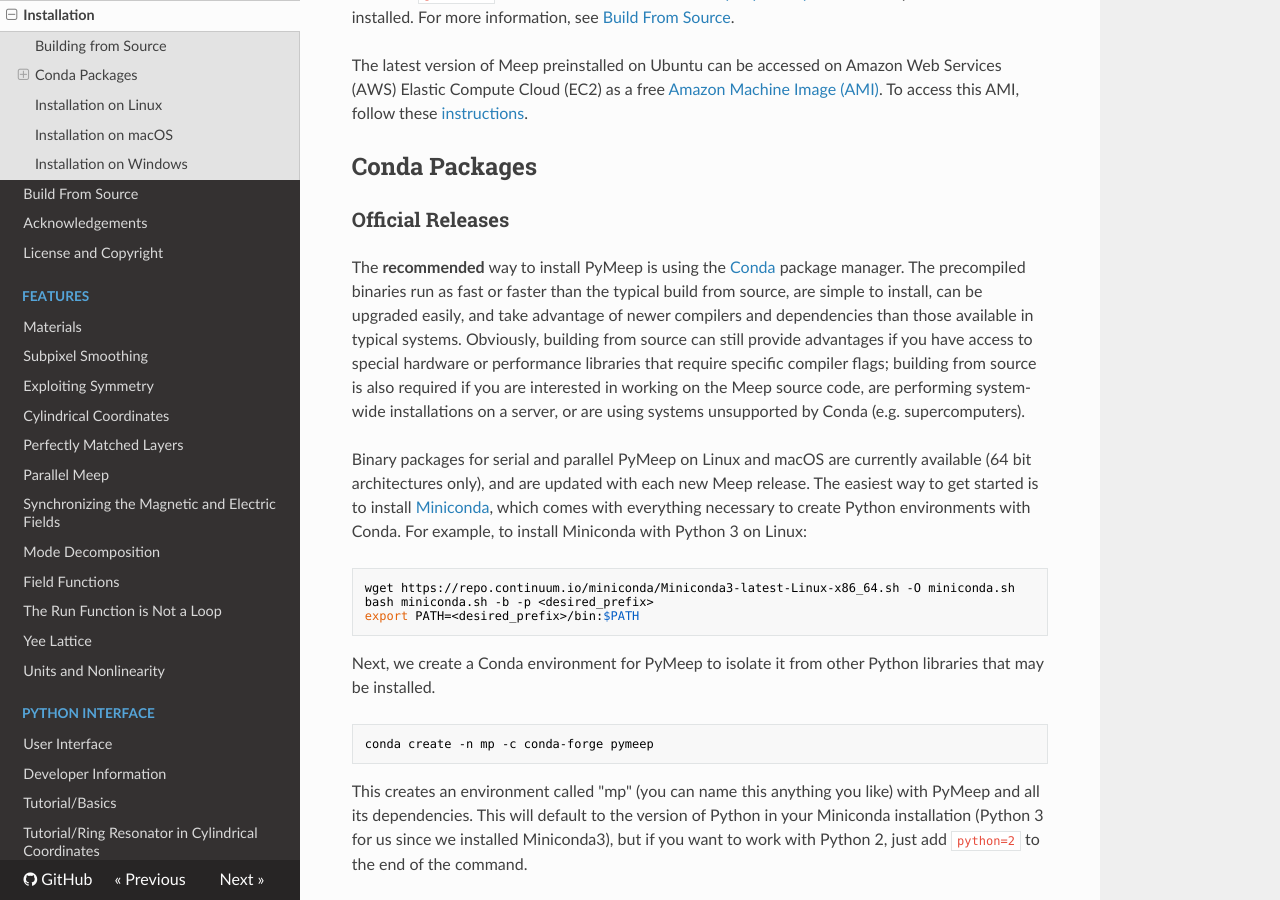
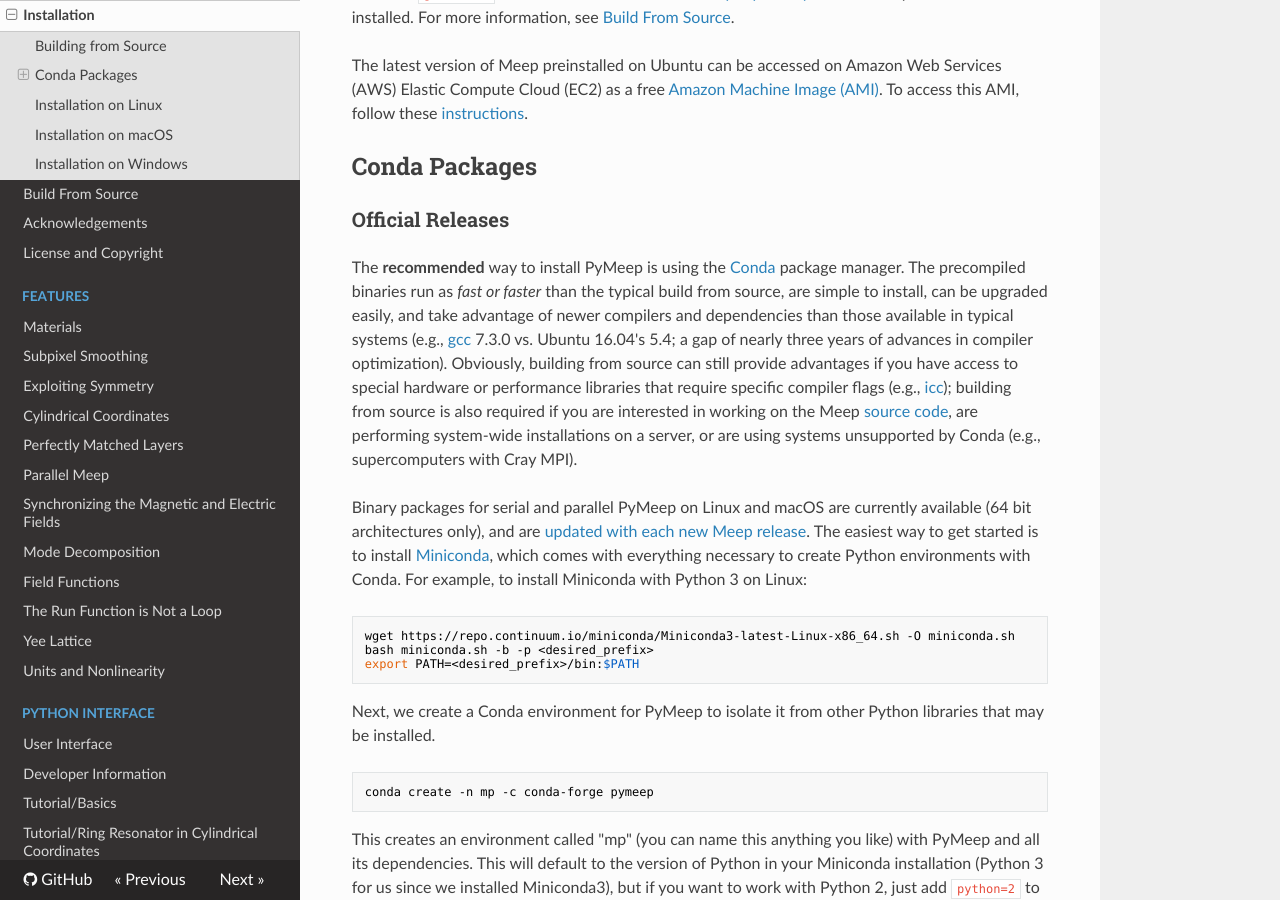
Before and after one commit to NanoComp/meep, an MkDocs documentation site: the page built from doc/docs/Installation.md, in a window 1280 px wide and 900 px high, scrolled down 869 px. Built offline with MkDocs 1.6.1, drawn with Linux system fonts in a browser that asks for light colours; nearby versions of some CDN libraries; old or Windows-style settings are respelled for this version of MkDocs; some of the changed text lies outside the part shown.

````diff
--- a/doc/docs/Installation.md
+++ b/doc/docs/Installation.md
@@ -20,9 +20,9 @@
 
 ### Official Releases
 
-The **recommended** way to install PyMeep is using the [Conda](https://conda.io/docs/) package manager. The precompiled binaries run as fast or faster than the typical build from source, are simple to install, can be upgraded easily, and take advantage of newer compilers and dependencies than those available in typical systems. Obviously, building from source can still provide advantages if you have access to special hardware or performance libraries that require specific compiler flags; building from source is also required if you are interested in working on the Meep source code, are performing system-wide installations on a server, or are using systems unsupported by Conda (e.g. supercomputers).
+The **recommended** way to install PyMeep is using the [Conda](https://conda.io/docs/) package manager. The precompiled binaries run as *fast or faster* than the typical build from source, are simple to install, can be upgraded easily, and take advantage of newer compilers and dependencies than those available in typical systems (e.g., [gcc](https://en.wikipedia.org/wiki/GNU_Compiler_Collection) 7.3.0 vs. Ubuntu 16.04's 5.4; a gap of nearly three years of advances in compiler optimization). Obviously, building from source can still provide advantages if you have access to special hardware or performance libraries that require specific compiler flags (e.g., [icc](https://en.wikipedia.org/wiki/Intel_C%2B%2B_Compiler)); building from source is also required if you are interested in working on the Meep [source code](https://github.com/NanoComp/meep), are performing system-wide installations on a server, or are using systems unsupported by Conda (e.g., supercomputers with Cray MPI).
 
-Binary packages for serial and parallel PyMeep on Linux and macOS are currently available (64 bit architectures only), and are updated with each new Meep release. The easiest way to get started is to install [Miniconda](https://conda.io/miniconda.html), which comes with everything necessary to create Python environments with Conda. For example, to install Miniconda with Python 3 on Linux:
+Binary packages for serial and parallel PyMeep on Linux and macOS are currently available (64 bit architectures only), and are [updated with each new Meep release](https://github.com/conda-forge/pymeep-feedstock). The easiest way to get started is to install [Miniconda](https://conda.io/miniconda.html), which comes with everything necessary to create Python environments with Conda. For example, to install Miniconda with Python 3 on Linux:
 
 ```bash
 wget https://repo.continuum.io/miniconda/Miniconda3-latest-Linux-x86_64.sh -O miniconda.sh
@@ -103,7 +103,7 @@
 
 ### Nightly Builds
 
-To experiment with new features before they are distributed in an official release, you can try the nightly development builds.  They are hosted on the `simpetus` channel.
+To experiment with new features before they are distributed in an official release, you can try the [nightly-development builds](https://github.com/Simpetus/pymeep-nightly-recipe).  They are hosted on the `simpetus` channel.
 
 ```bash
 # Serial pymeep
@@ -121,7 +121,7 @@
 print(mp.__version__)
 ```
 
-This will show something like `1.11.0` where the first two digits (`1.11`) refer to a stable tarball release and the last digit is the number of commits after this stable release.
+This will show something like `1.11.0-1-g415bc8eb` where the first three digits (`1.11.0`) refer to a stable tarball release. the next digit is the number of commits after this stable release, and the eight characters following the `g` in the final string refer to the commit hash.
 
 Installation on Linux
 -------------------------
````
Also changed, not shown: doc/docs/FAQ.md (+4 -0 lines).
